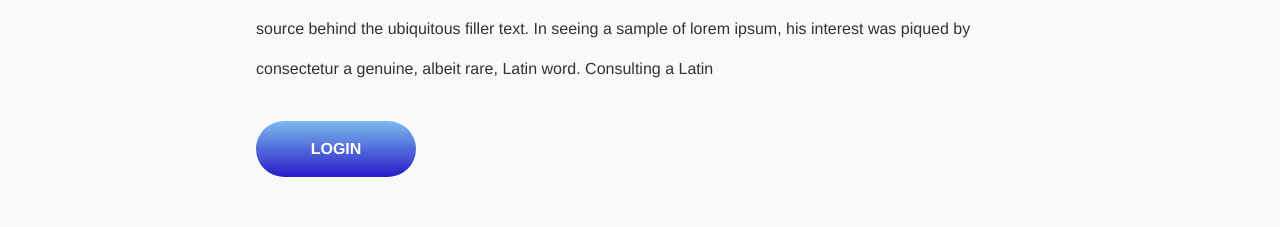
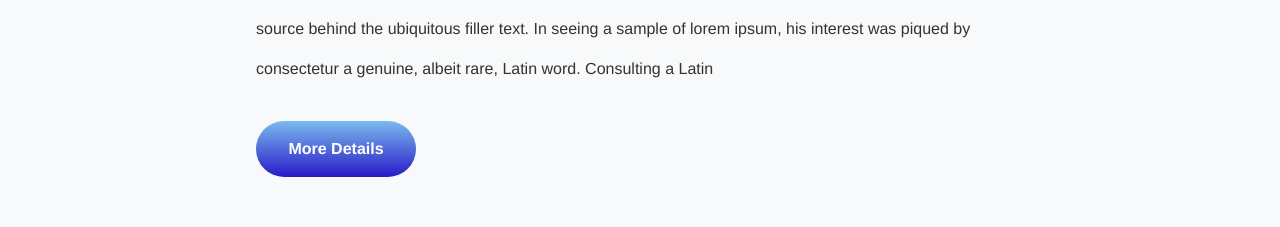
Before and after one commit to Marg-team/frontend, a React (Create React App) app: page / in a window 1280 px wide. Shown: the part 2462-2689 px from the top of the page. Built offline with nearby package versions, Linux system fonts and the light colour scheme.

Commit message:
GreButton fix

```diff
--- a/src/ui/components/Button/GreButton.js
+++ b/src/ui/components/Button/GreButton.js
@@ -1,8 +1,8 @@
 import React from 'react'
 import * as styles from './GreButton.module.css'
 
-export default function GreButton() {
+export default function GreButton({children}) {
     return (
-        <button type="button" className={styles.login_button_gre}>LOGIN</button>
+        <button type="button" className={styles.login_button_gre}>{children}</button>
     )
 }
```
